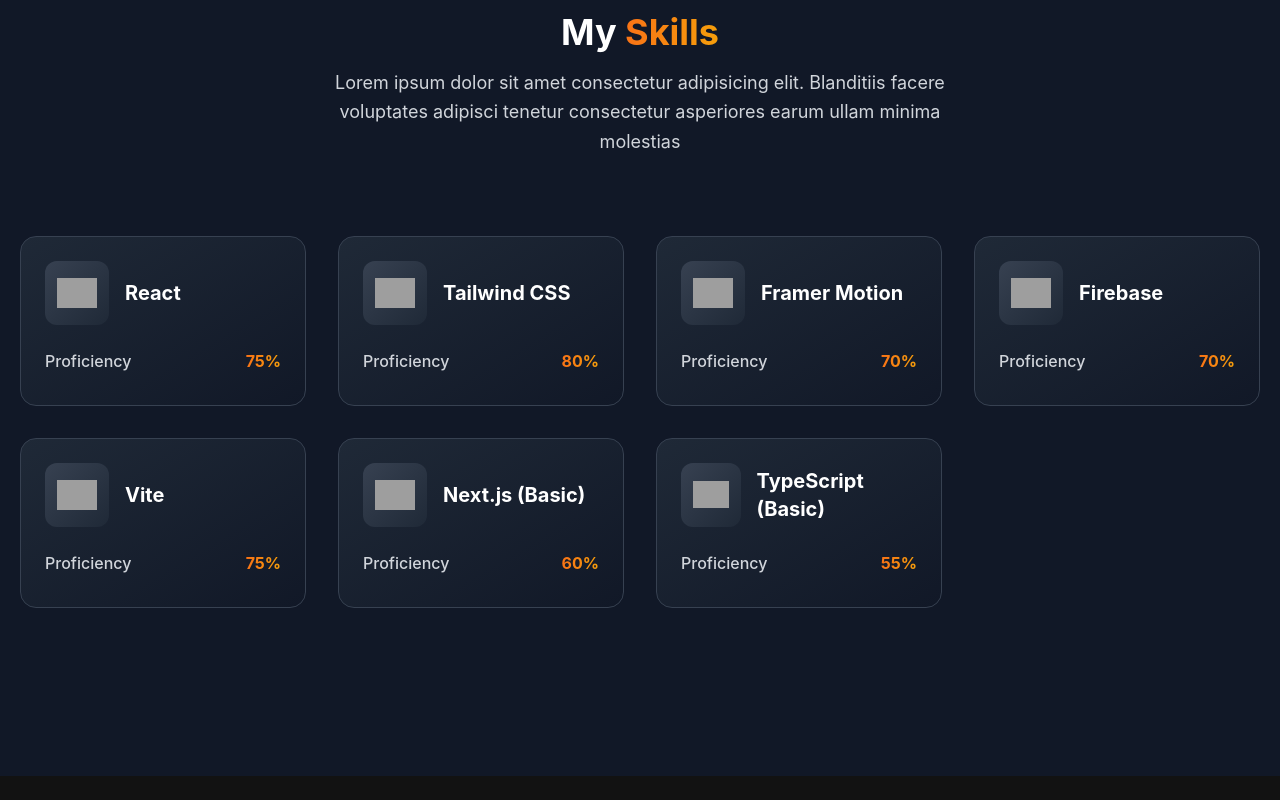
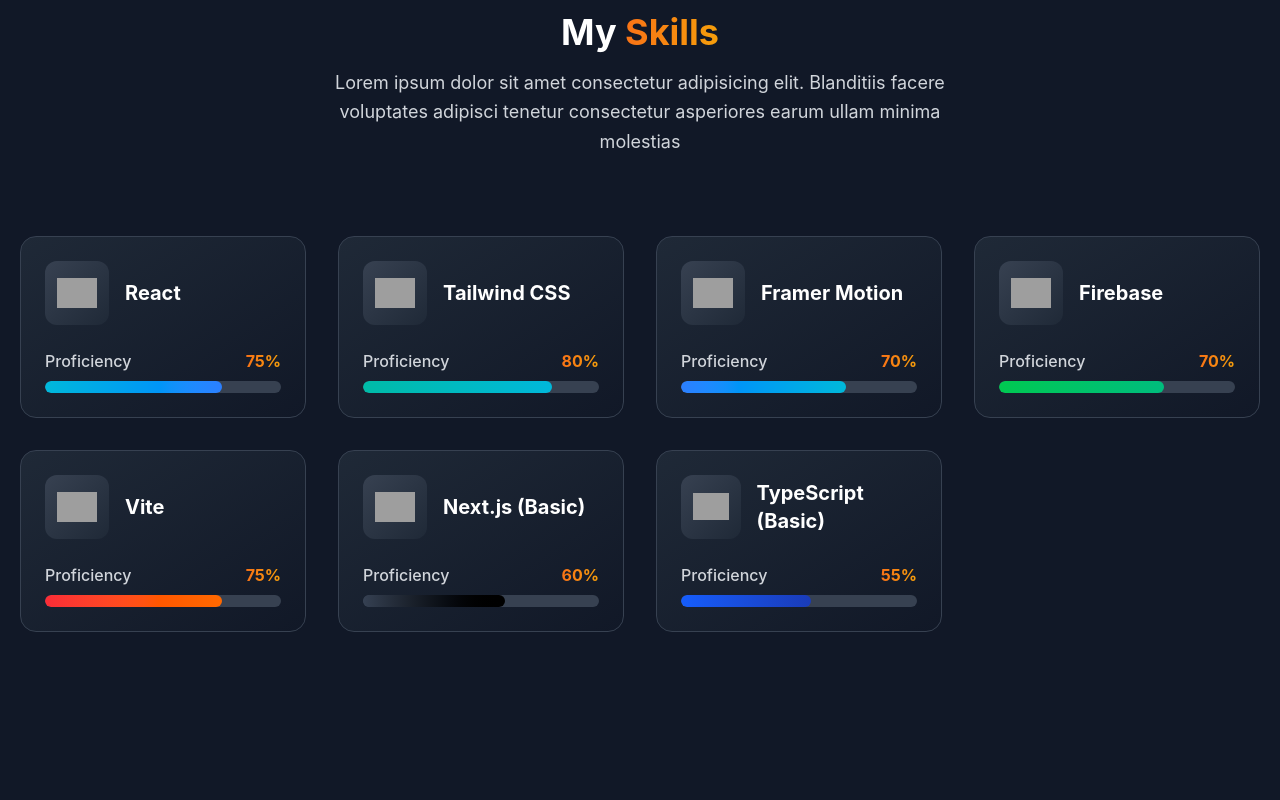
Before and after one commit to alma-mahmud/Portfolio_Website, a React (Vite) app: page / in a window 1280 px wide. Shown: the part 1756-2556 px from the top of the page. Before the commit the page ends 2532 px from the top, so only its background shows below. Built offline with nearby package versions, Linux system fonts and the light colour scheme; grey boxes are pictures that could not be loaded.

Commit message:
skill.level er % add

```diff
--- a/src/components/Skills.jsx
+++ b/src/components/Skills.jsx
@@ -128,6 +128,18 @@
                                         {skill.level}%
                                     </span>
                                 </div>
+                                <div
+                                className="w-full h-3 rounded-full overflow-hidden"
+                                style={{
+                                    backgroundColor: darkMode ? '#374151' : '#e5e7eb'
+                                }}>
+                                    <div
+                                    className={`h-full rounded-full bg-linear-to-r ${skill.color} transition-all duration-1000
+                                    ease-out`}
+                                    style={{ width: `${skill.level}%`}}>
+
+                                    </div>
+                                </div>
                             </div>
                         </div>
                     ))}
```
